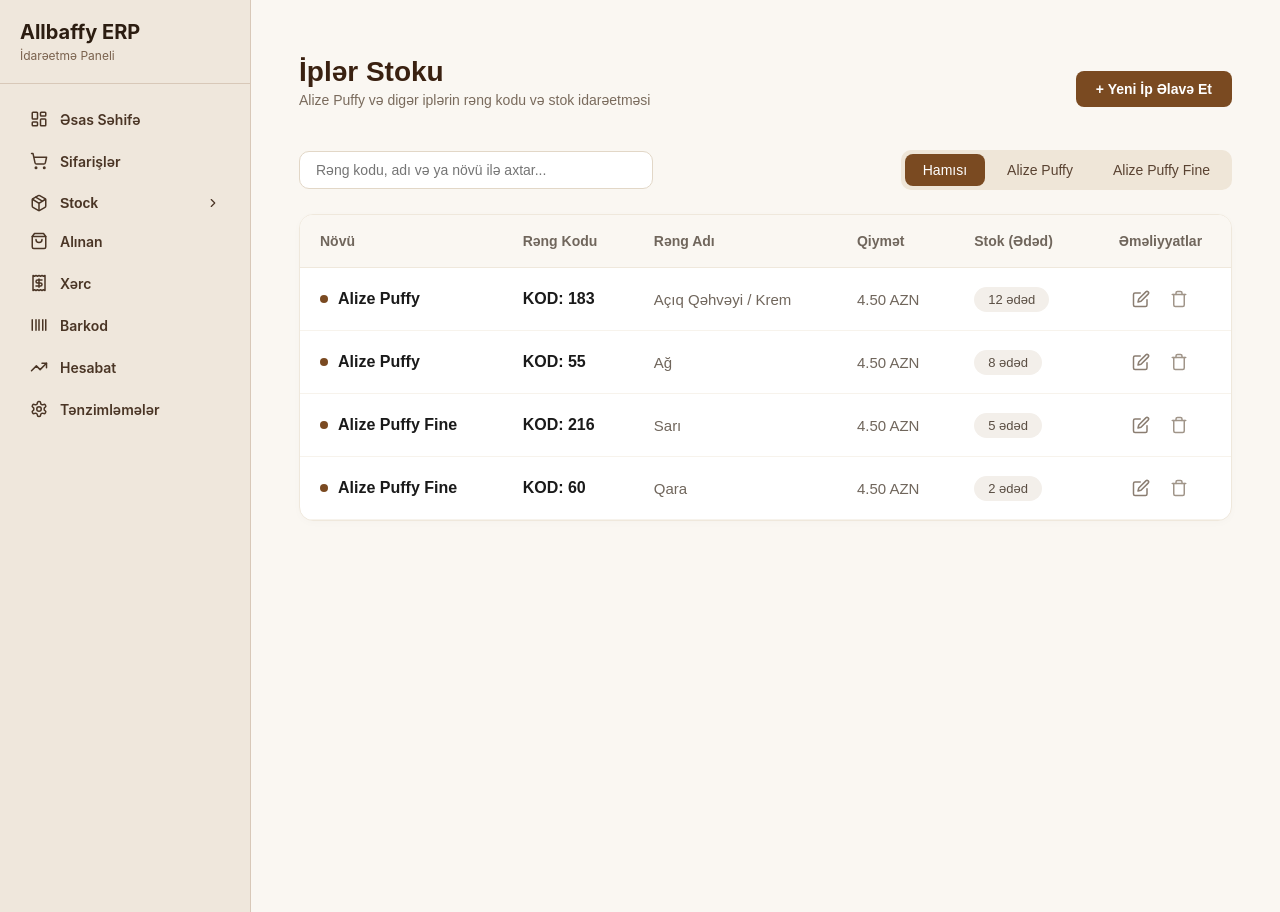
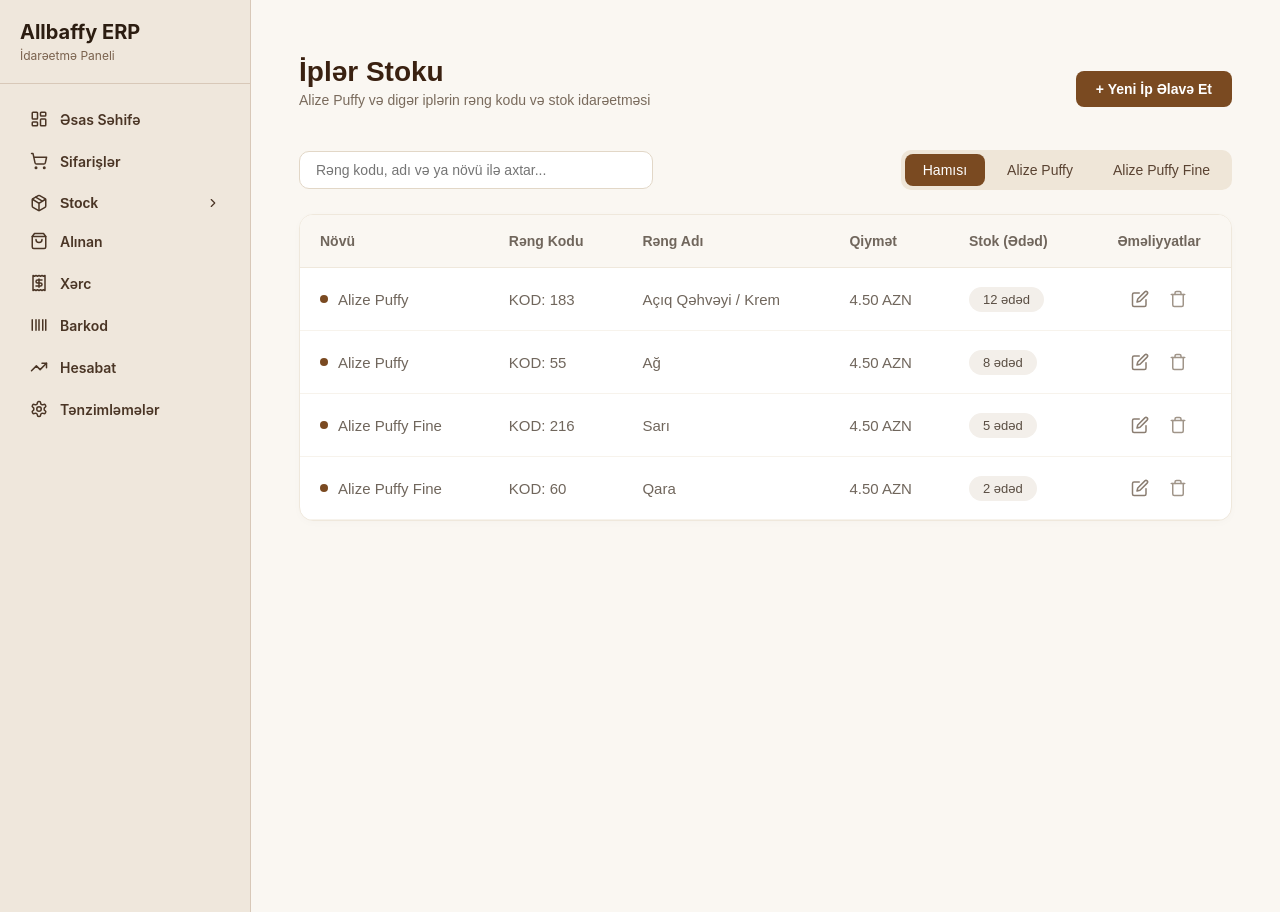
Before and after one commit to intiqamis01-crypto/allbaffy-erp, a React (Vite) app: page /stock/yarns in a window 1280 px wide. Built offline with nearby package versions, Linux system fonts and the light colour scheme; the HTML template or start-up script is replaced by a standard one.

Commit message:
Ilk iki sutunun srift stili reng adi kimi sade ve aciq boz edildi

```diff
--- a/src/pages/Inventory.jsx
+++ b/src/pages/Inventory.jsx
@@ -222,30 +222,30 @@
             {filteredYarns.length > 0 ? (
               filteredYarns.map((yarn) => (
                 <tr key={yarn.id} style={{ borderBottom: "1px solid #F7F3EC" }}>
-                  {/* NÖVÜ: BOLD VƏ BÖYÜK */}
-                  <td style={{ padding: "18px 20px", fontWeight: "700", fontSize: "16px", color: "#1A1A1A" }}>
+                  {/* NÖVÜ: NORMAL FONT VƏ AÇIQ BOZ/QƏHVƏYİ */}
+                  <td style={{ padding: "18px 20px", fontSize: "15px", fontWeight: "normal", color: "#70665C" }}>
                     <div style={{ display: "flex", alignItems: "center", gap: "10px" }}>
                       <span style={{ width: "8px", height: "8px", borderRadius: "50%", backgroundColor: "#7A4A21", display: "inline-block" }}></span>
                       {yarn.type}
                     </div>
                   </td>
 
-                  {/* RƏNG KODU: BOLD VƏ BÖYÜK */}
-                  <td style={{ padding: "18px 20px", fontWeight: "700", fontSize: "16px", color: "#1A1A1A" }}>
+                  {/* RƏNG KODU: NORMAL FONT VƏ AÇIQ BOZ/QƏHVƏYİ */}
+                  <td style={{ padding: "18px 20px", fontSize: "15px", fontWeight: "normal", color: "#70665C" }}>
                     KOD: {yarn.code}
                   </td>
 
-                  {/* RƏNG ADI: BOLD OLMAYAN AÇIQ BOZ / NEYTRAL */}
+                  {/* RƏNG ADI */}
                   <td style={{ padding: "18px 20px", fontSize: "15px", fontWeight: "normal", color: "#70665C" }}>
                     {yarn.name}
                   </td>
 
-                  {/* QİYMƏT: BOLD OLMAYAN AÇIQ BOZ / NEYTRAL */}
+                  {/* QİYMƏT */}
                   <td style={{ padding: "18px 20px", fontSize: "15px", fontWeight: "normal", color: "#70665C" }}>
                     {yarn.price}
                   </td>
 
-                  {/* STOK: HƏLƏLİK TƏK RƏNG (NEUTRAL SƏLİQƏLİ BADGE) */}
+                  {/* STOK */}
                   <td style={{ padding: "18px 20px" }}>
                     <span
                       style={{
```
